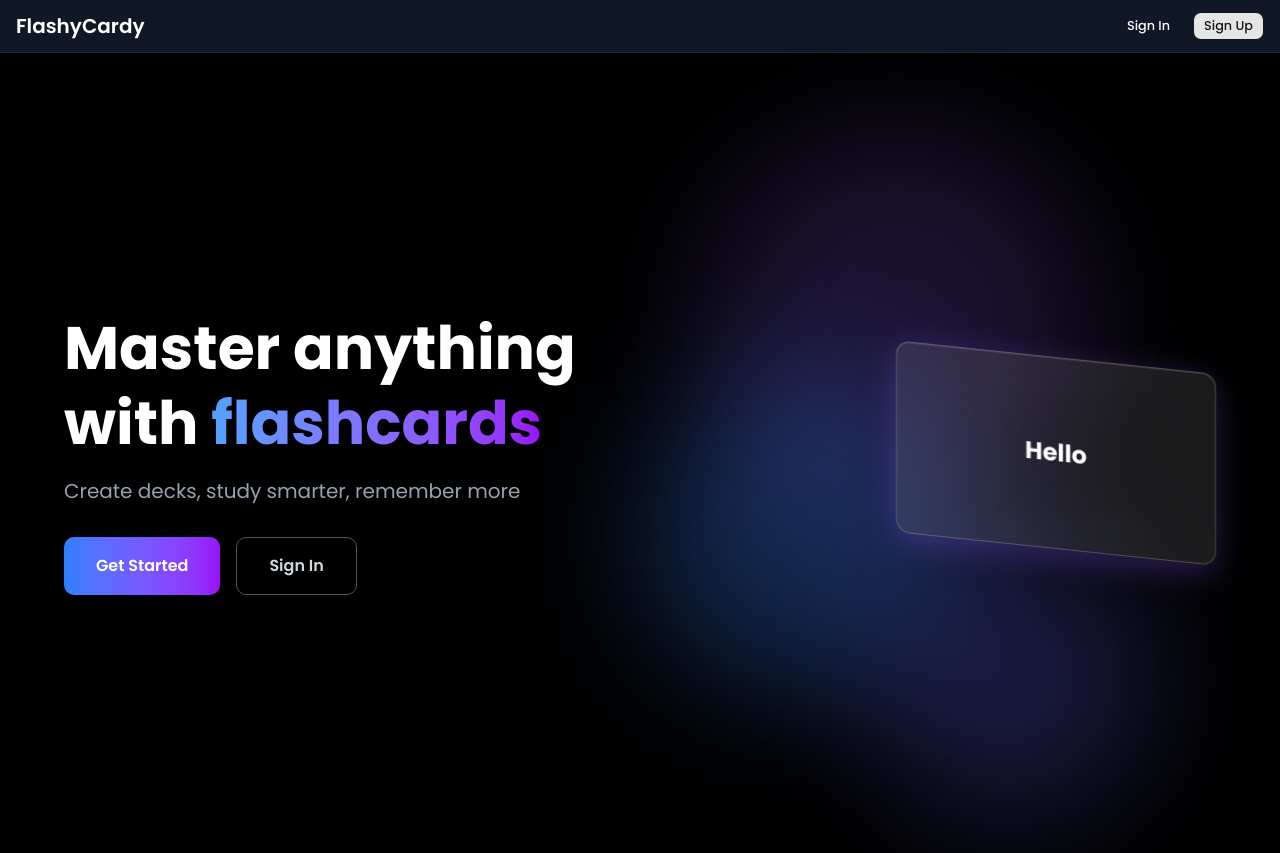
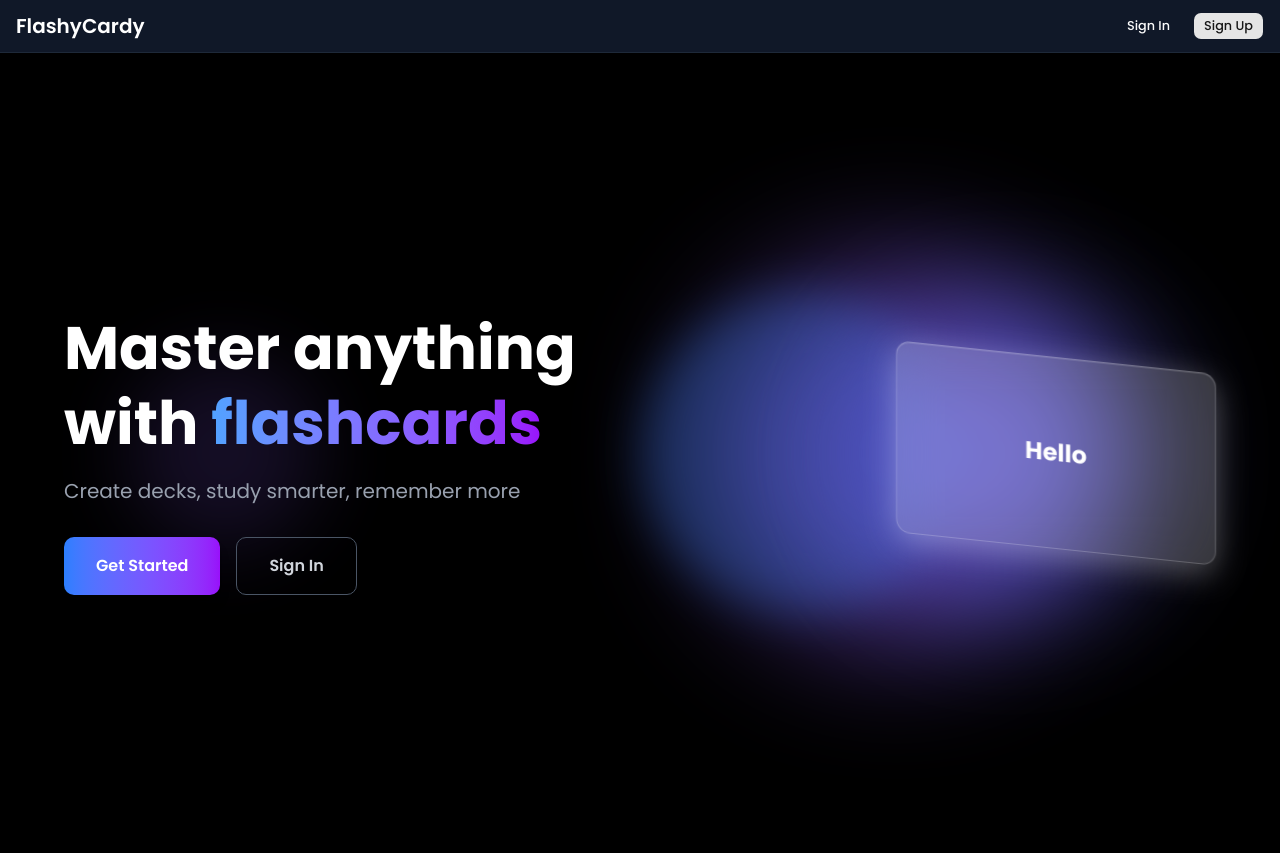
Before and after one commit to nhivanvu/Flash-Card, a Next.js app: page / in a window 1280 px wide. Built offline with nearby package versions, Linux system fonts and the light colour scheme; no server answers.

Commit message:
Auto-commit: Update 2 files (src/app/page.tsx,src/components/FlipCard.tsx,)

```diff
--- a/src/app/page.tsx
+++ b/src/app/page.tsx
@@ -14,12 +14,16 @@ export default async function HomePage() {
   return (
     <div className="min-h-screen bg-black flex items-center justify-center px-4 relative overflow-hidden">
       {/* Gradient Orbs - positioned behind flashcard */}
-      <div className="absolute w-96 h-96 rounded-full blur-3xl opacity-20 z-0"
-           style={{ backgroundColor: '#8b5cf6', top: '10%', right: '15%' }} />
-      <div className="absolute w-80 h-80 rounded-full blur-3xl opacity-30 z-0"
-           style={{ backgroundColor: '#3b82f6', top: '40%', right: '25%' }} />
-      <div className="absolute w-72 h-72 rounded-full blur-3xl opacity-25 z-0"
-           style={{ backgroundColor: '#6366f1', top: '60%', right: '10%' }} />
+      <div className="absolute w-96 h-96 rounded-full blur-3xl opacity-50 z-0"
+           style={{ backgroundColor: '#8b5cf6', top: '50%', right: '15%', transform: 'translateY(-50%)' }} />
+      <div className="absolute w-80 h-80 rounded-full blur-xl opacity-30 z-0"
+           style={{ backgroundColor: '#3b82f6', top: '50%', right: '25%', transform: 'translateY(-50%)' }} />
+      <div className="absolute w-72 h-72 rounded-full blur-3xl opacity-65 z-0"
+           style={{ backgroundColor: '#6366f1', top: '50%', right: '10%', transform: 'translateY(-50%)' }} />
+
+      {/* Small purple blob behind headline text */}
+      <div className="absolute w-48 h-48 rounded-full blur-2xl opacity-15 z-0"
+           style={{ backgroundColor: '#8b5cf6', top: '50%', left: '10%', transform: 'translateY(-50%)' }} />
 
       <div className="max-w-6xl w-full mx-auto relative z-10">
         <div className="grid lg:grid-cols-2 gap-12 items-center">
--- a/src/components/FlipCard.tsx
+++ b/src/components/FlipCard.tsx
@@ -24,10 +24,10 @@ export function FlipCard() {
             {/* Front of card */}
             <div className="flashcard-face absolute inset-0 w-full h-full backface-hidden rounded-xl flex items-center justify-center"
                  style={{
-                   background: 'rgba(255, 255, 255, 0.1)',
+                   background: 'rgba(255, 255, 255, 0.2)',
                    backdropFilter: 'blur(20px)',
                    border: '1px solid rgba(255, 255, 255, 0.2)',
-                   boxShadow: '0 8px 32px rgba(139, 92, 246, 0.3), inset 0 1px 0 rgba(255, 255, 255, 0.1)'
+                   boxShadow: '0 8px 32px rgba(255, 255, 255, 0.3), inset 0 1px 0 rgba(255, 255, 255, 0.1)'
                  }}>
               <div className="text-center">
                 <div className="text-3xl font-bold text-white">Ciao</div>
@@ -37,10 +37,10 @@ export function FlipCard() {
             {/* Back of card */}
             <div className="flashcard-face absolute inset-0 w-full h-full backface-hidden rotate-y-180 rounded-xl flex items-center justify-center"
                  style={{
-                   background: 'rgba(255, 255, 255, 0.1)',
+                   background: 'rgba(255, 255, 255, 0.2)',
                    backdropFilter: 'blur(20px)',
                    border: '1px solid rgba(255, 255, 255, 0.2)',
-                   boxShadow: '0 8px 32px rgba(139, 92, 246, 0.3), inset 0 1px 0 rgba(255, 255, 255, 0.1)'
+                   boxShadow: '0 8px 32px rgba(255, 255, 255, 0.3), inset 0 1px 0 rgba(255, 255, 255, 0.1)'
                  }}>
               <div className="text-center">
                 <div className="text-2xl font-bold text-white">Hello</div>
```
